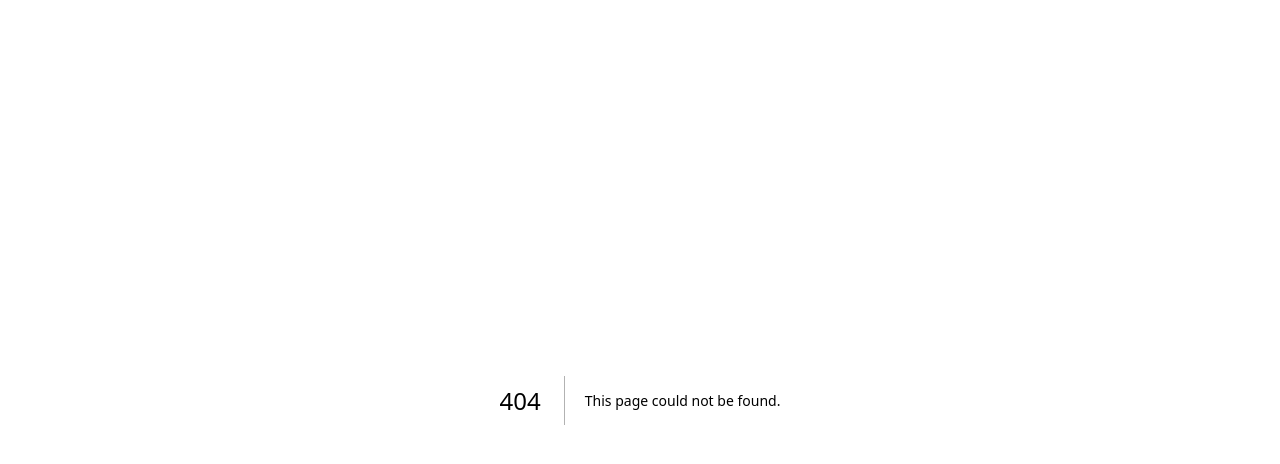
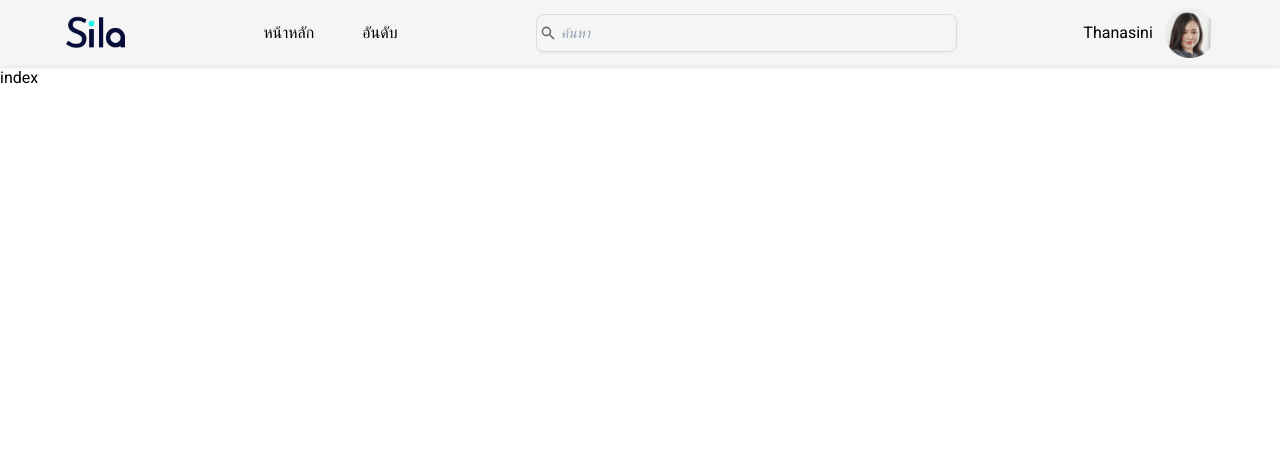
Before and after one commit to ThanachotD/Frontend-Sila, a Next.js app: page /artistprofile in a window 1280 px wide. Before the commit this address had no page. Shown: the top 464 px of the page. Built offline with nearby package versions, Linux system fonts and the light colour scheme.

Commit message:
Update Navbar

```diff
--- a/src/components/navbar/index.tsx
+++ b/src/components/navbar/index.tsx
@@ -1,59 +1,31 @@
-import React, { useState } from "react";
+import React from "react";
 import Image from "next/image";
 import logo from "../../../public/logo.png";
 import ProfileImg from "../../../public/Profile.png";
 import Search from "./Search";
 import Link from "next/link";
 import NavLink from "./NavLink";
+import { RxHamburgerMenu } from "react-icons/rx";
 
 interface props {
   children: JSX.Element;
 }
 
 const Navbar = ({ children }: props) => {
+  const [toggle, setToggle] = React.useState(false);
+  const toggleDropdown = () => {
+    setToggle(!toggle);
+  };
   return (
-    // <div className="z-10 grid grid-cols-6 border-b border-F5F5F5 bg-242527 p-2 sticky top-0">
-    //   <Link className="col-start-1 col-end-3 grid grid-cols-3" href={"/home"}>
-    //     <Image src={logo} alt="" width={90} height={90} />
-    //     <button className="bg-white hover:bg-F5F5F5 w-11/12 h-full text-black border border-white border-2 focus:border-b-21F5E6">
-    //       หน้าหลัก
-    //     </button>
-    //     <button className="bg-white hover:bg-F5F5F5 w-11/12 h-full text-black border border-white border-2 focus:border-b-21F5E6">
-    //       อันดับ
-    //     </button>
-    //   </Link>
-
-    //   <div className="col-start-3 col-end-6">
-    //     <Search />
-    //   </div>
-
-    //   <div className="col-start-6 col-end-6 flex justify-end">
-    //     <Link
-    //       className="grid grid-cols-2 justify-items-stretch flex items-stretch"
-    //       href={"/login"}
-    //     >
-    //       <label className="self-center text-black">Thanasini</label>
-    //       <Image
-    //         className="justify-self-end"
-    //         src={ProfileImg}
-    //         alt=""
-    //         width={50}
-    //         height={50}
-    //         priority
-    //       />
-    //     </Link>
-    //   </div>
-    // </div>
-
     <>
       <nav className="flex justify-around items-center sticky top-0 p-2 bg-F5F5F5 drop-shadow">
         {/* Nav Brand */}
         <Link href="/home">
-          <Image src={logo} alt="" width={90} height={90} />
+          <Image src={logo} alt="" width={60} height={60} />
         </Link>
 
         {/* Nav Links */}
-        <ul>
+        <ul className="max-lg:hidden">
           <NavLink path="/home" name="หน้าหลัก" />
           <NavLink path="/home" name="อันดับ" />
         </ul>
@@ -63,9 +35,21 @@ const Navbar = ({ children }: props) => {
           <Search />
         </div>
 
+        <button className="lg:hidden relative" onClick={() => toggleDropdown()}>
+          <RxHamburgerMenu />
+          {toggle && (
+            <ul className="flex flex-col absolute top-5 right-0 bg-F5F5F5 border">
+              <NavLink path="/home" name="หน้าหลัก" />
+              <NavLink path="/home" name="อันดับ" />
+            </ul>
+          )}
+        </button>
+
         {/* User Account */}
         <div className="flex">
-          <label className="self-center text-black mx-3">Thanasini</label>
+          <label className="max-lg:hidden self-center text-black mx-3">
+            Thanasini
+          </label>
           <Link
             className="justify-items-stretch flex items-stretch"
             href={"/login"}
--- /dev/null
+++ b/src/pages/artistprofile/index.tsx
@@ -0,0 +1,12 @@
+import Navbar from "@/components/navbar";
+import React from "react";
+
+const index = () => {
+  return (
+    <Navbar>
+      <div>index</div>
+    </Navbar>
+  );
+};
+
+export default index;
```
